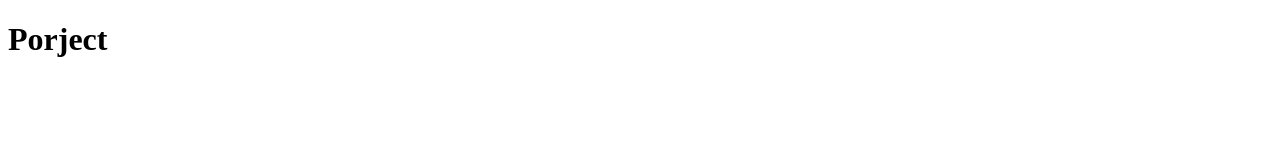
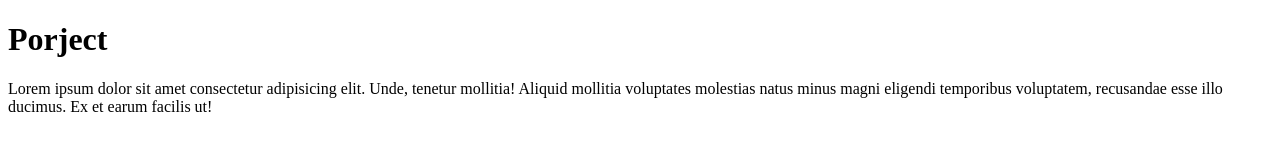
Before and after one commit to biswadebraj7/Hore-project1, a plain HTML site: page index.html in a window 1280 px wide. Drawn offline with Linux system fonts and the light colour scheme.

Commit message:
this is second commit

```diff
--- a/index.html
+++ b/index.html
@@ -7,5 +7,8 @@
 </head>
 <body>
     <h1>Porject</h1>
+    <p>
+        Lorem ipsum dolor sit amet consectetur adipisicing elit. Unde, tenetur mollitia! Aliquid mollitia voluptates molestias natus minus magni eligendi temporibus voluptatem, recusandae esse illo ducimus. Ex et earum facilis ut!
+    </p>
 </body>
 </html>
```
